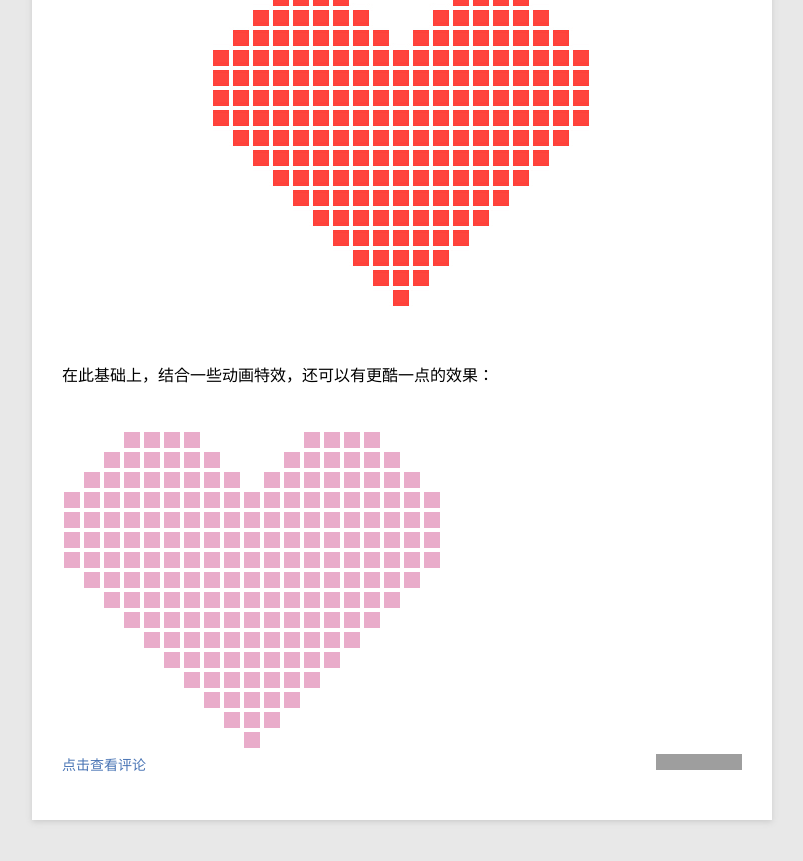
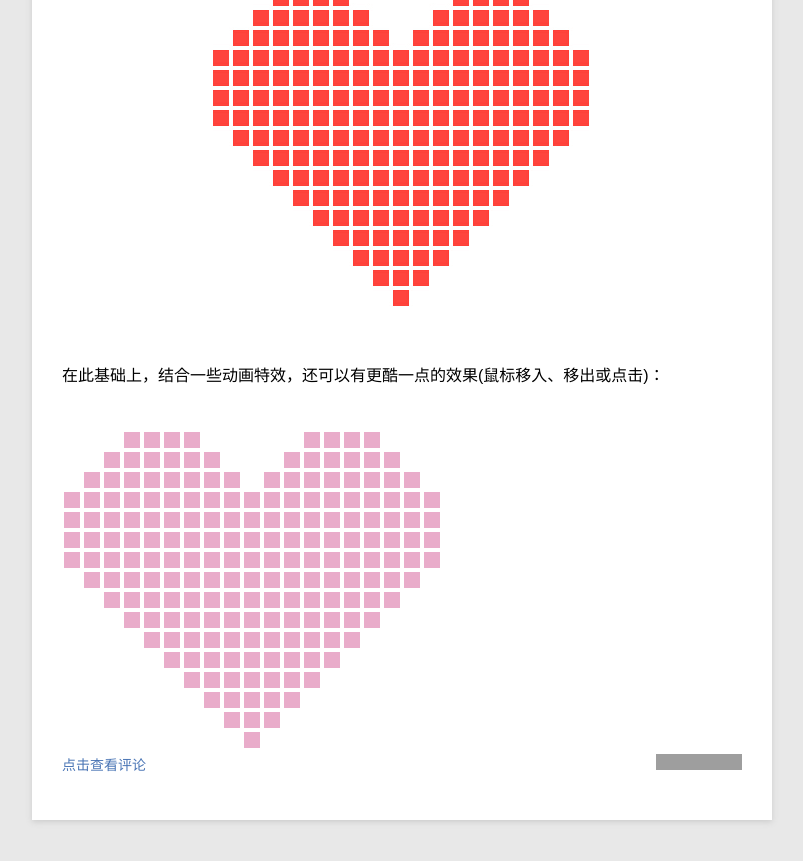
Before and after one commit to helloiamkitty/helloiamkitty.github.io, a Jekyll site: the page built from _posts/project/2014-07-14-make-love.md, in a window 1280 px wide and 900 px high, scrolled down 1802 px. Shown: the top 861 px of the window, without its empty margins (78-881 px from the left). Built offline with Jekyll 4.4.1, drawn with Linux system fonts in a browser that asks for light colours; Markdown is read by kramdown in place of the engine named in the settings; grey boxes are pictures that could not be loaded.

```diff
--- a/_posts/project/2014-07-14-make-love.md
+++ b/_posts/project/2014-07-14-make-love.md
@@ -47,7 +47,7 @@
 
 
 
-在此基础上，结合一些动画特效，还可以有更酷一点的效果：
+在此基础上，结合一些动画特效，还可以有更酷一点的效果(鼠标移入、移出或点击)：
 
 <div id="wrap" style="display:inline-block;"></div>
 <script type="text/javascript" src="/js/heart.js"></script>
```
